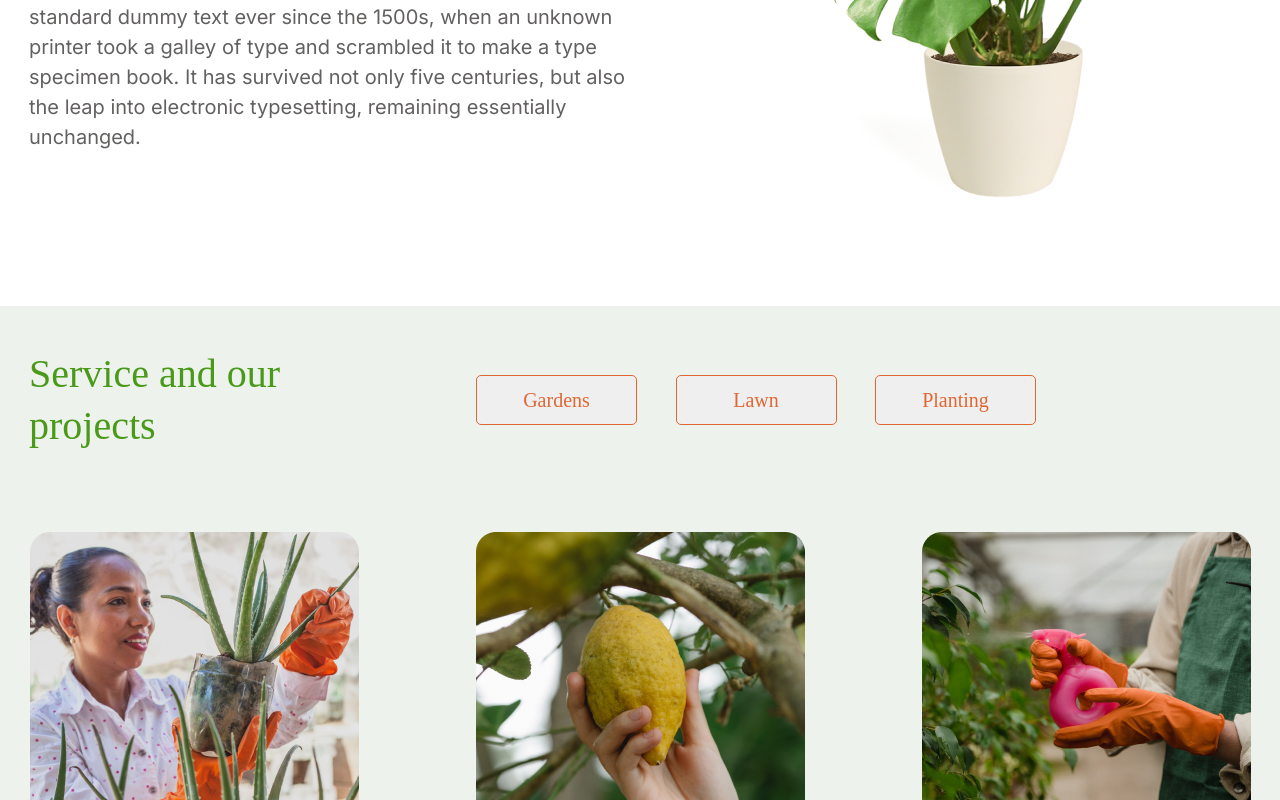
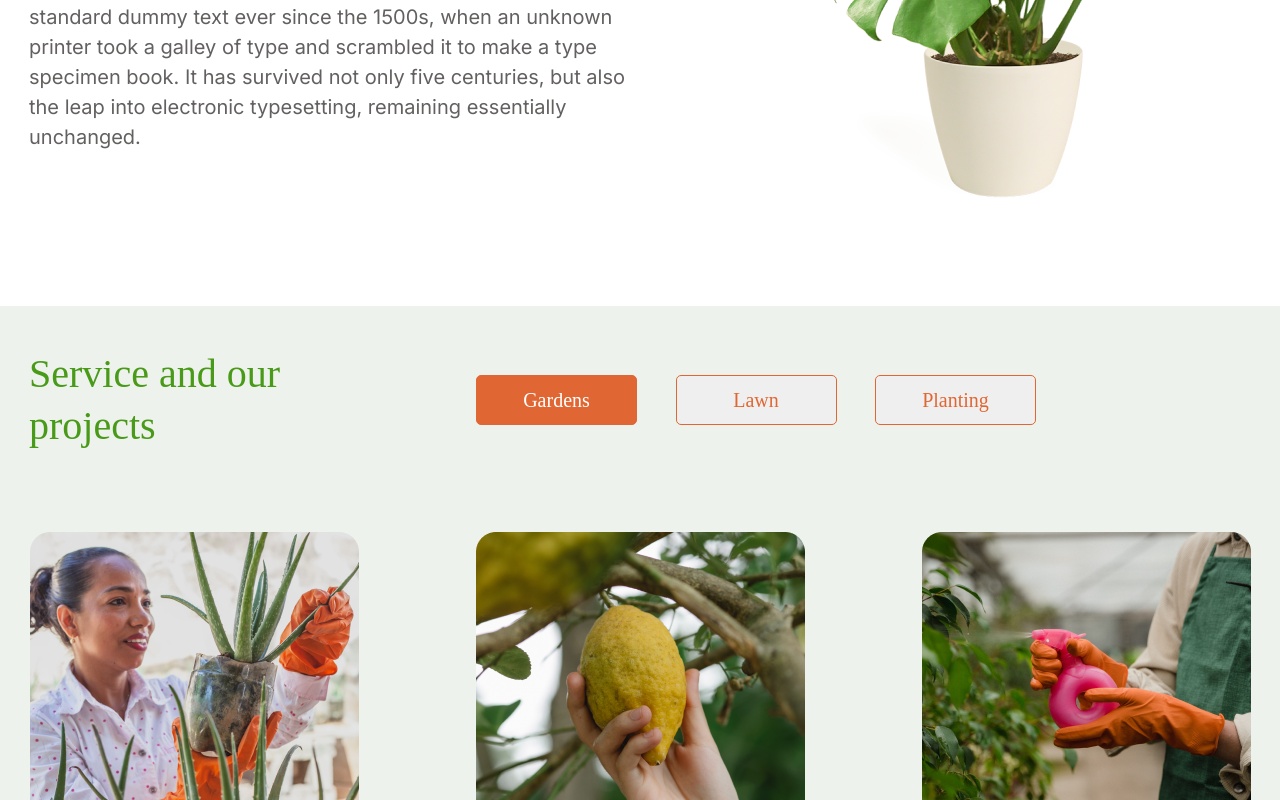
Before and after one commit to GromPuzan/rsschool-plants, a plain HTML site: page plants/index.html in a window 1280 px wide. Both pictures are taken after a click on the button "Gardens". Shown: the part 1026-1826 px from the top of the page. Drawn offline with Linux system fonts and the light colour scheme; a web font is replaced by a local one.

Commit message:
feat: add button effect

```diff
--- a/plants/index.js
+++ b/plants/index.js
@@ -4,6 +4,8 @@ window.addEventListener('DOMContentLoaded', () => {
     navItem = document.querySelectorAll('.nav-item'),
     hamburger = document.querySelector('.hamb');
     menuActive = document.querySelector('.nav-list_active')
+    serviceItem = document.querySelector('.service-item')
+    serviceBtn = document.querySelector('.service-btn')
 
     hamburger.addEventListener('click', () => {
         hamburger.classList.toggle('hamb_active');
@@ -16,4 +18,8 @@ window.addEventListener('DOMContentLoaded', () => {
             menu.classList.toggle('nav-list_active');
         })
     })
+    serviceBtn.addEventListener('click', () => {
+        serviceBtn.classList.toggle('service-btn_active')
+        serviceItem.classList.toggle('service-item_blur')
+    })
 })
--- a/plants/style.css
+++ b/plants/style.css
@@ -50,6 +50,9 @@ button:hover {
     background-color:#E06733;
     cursor: pointer;
     transition: 0.5s;
+}
+button:active {
+    box-shadow: 2px 2px 5px #fc894d;
 }
 .hamb {
     display: none;
@@ -214,6 +217,10 @@ button:hover {
     font-size: 20px;
     line-height: 26px;
     color: #E06733;
+}
+.service-btn_active {
+    background-color: #e06733;
+    color: #fff;
 }
 .service-btn:last-child {
     margin-right: 0px;
```
